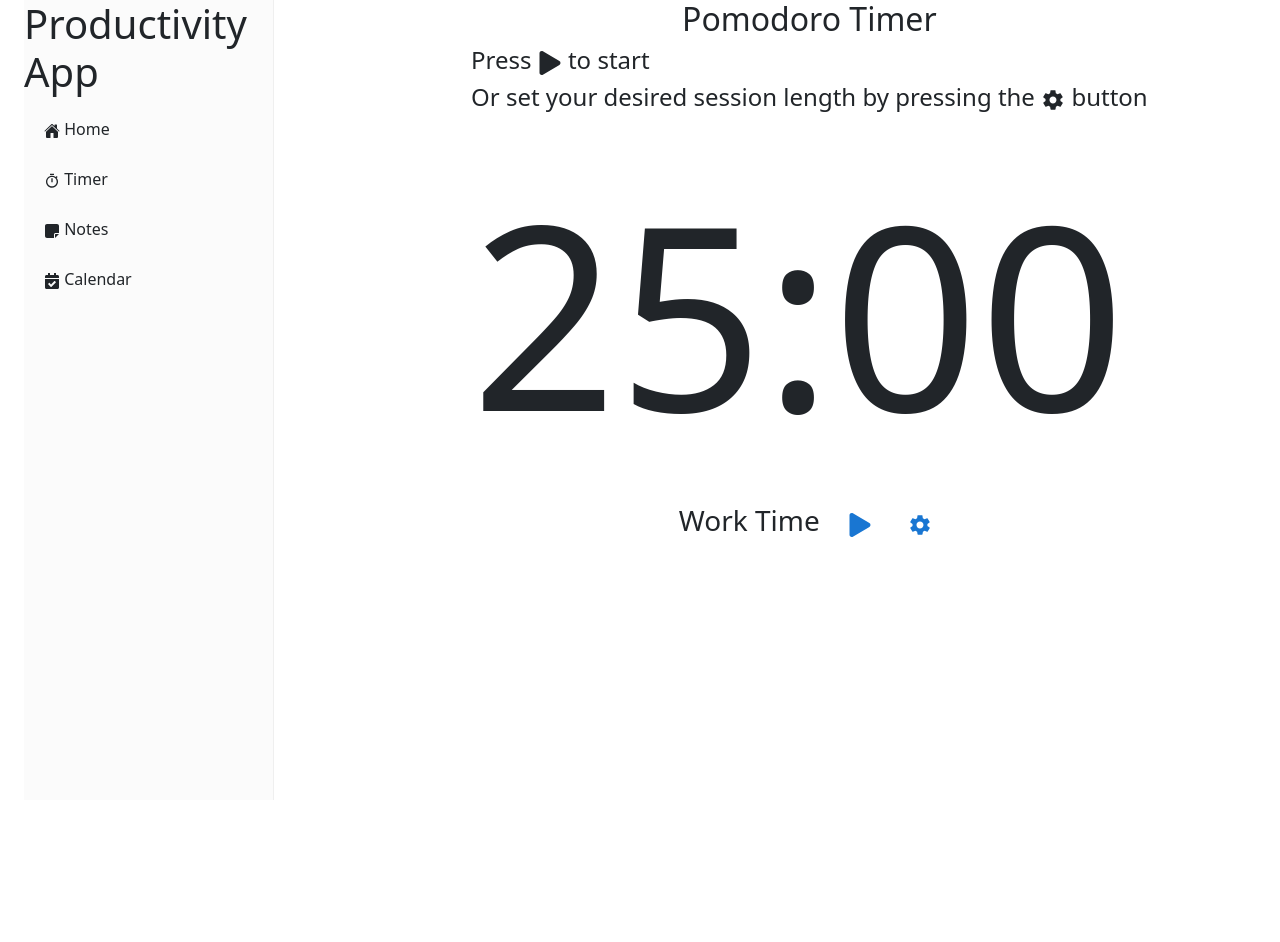
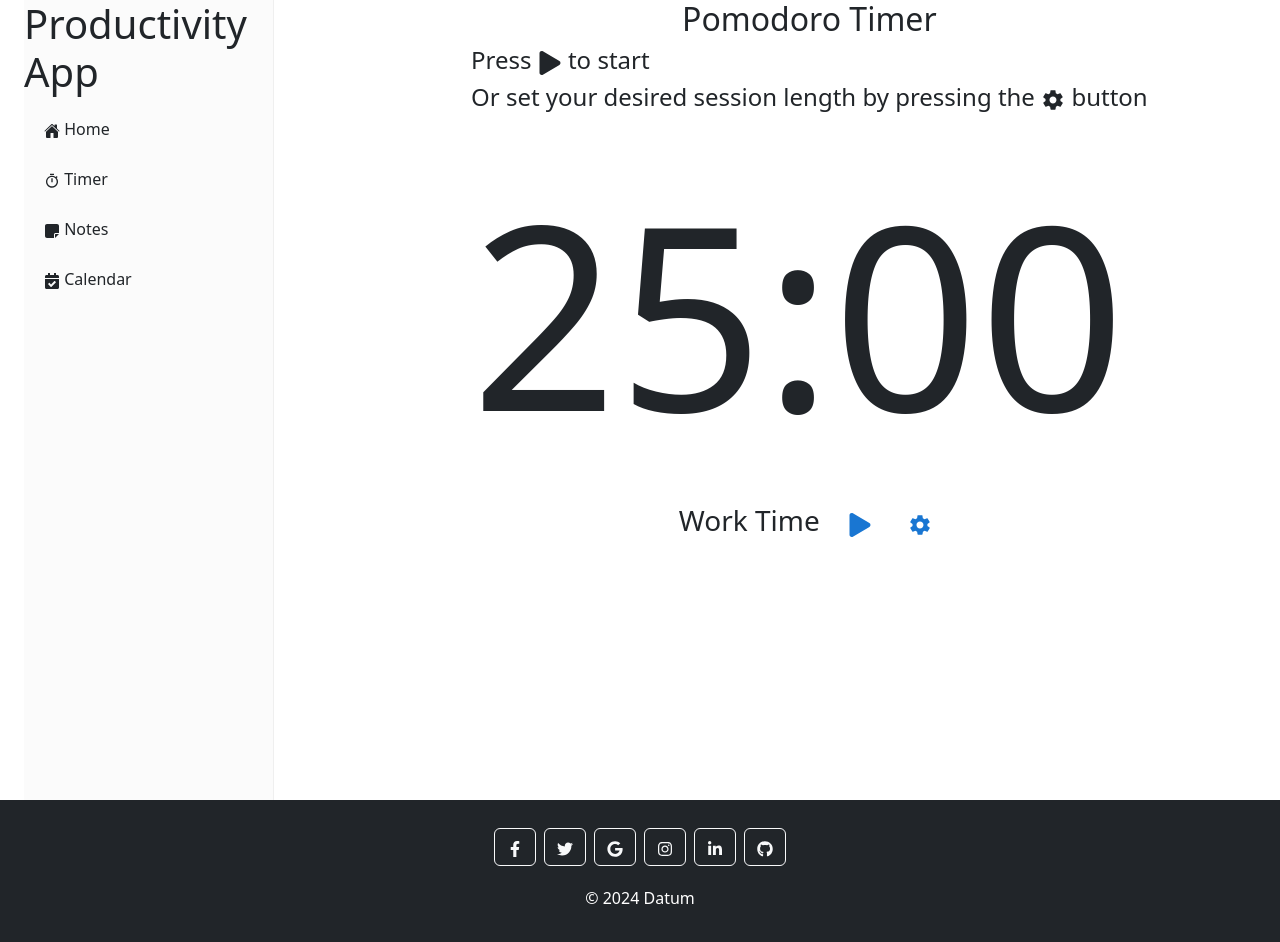
Before and after one commit to dsciocan/TimeWise, a React (Vite) app: page /timer in a window 1280 px wide. Shown: the top 942 px of the page. Before the commit the page ends 800 px from the top, so only its background shows below. Built offline with nearby package versions, Linux system fonts and the light colour scheme.

Commit message:
footer added

```diff
--- a/src/App.jsx
+++ b/src/App.jsx
@@ -7,6 +7,8 @@ import Timer from './components/Timer/Timer';
 import Calendars from './components/Calendar/Calendar';
 import Home from './components/Home/home';
 import Notes from './components/Notes/Notes';
+import Footer from './components/Footer/Footer';
+
 
 
 function App() {
@@ -23,6 +25,7 @@ function App() {
       </Routes>
     </Router>
     </div>
+    <Footer />
     </>
   )
 }
--- a/src/components/Footer/Footer.jsx
+++ b/src/components/Footer/Footer.jsx
@@ -0,0 +1,29 @@
+import React from 'react';
+import { FaFacebookF, FaTwitter, FaGoogle, FaInstagram, FaLinkedinIn, FaGithub } from 'react-icons/fa';
+import { Container, Row, Col } from 'react-bootstrap';
+
+const Footer = () => {
+  return (
+    <footer className="bg-dark text-white py-4">
+      <Container>
+        <Row>
+          <Col className="text-center">
+            <a href="#!" className="btn btn-outline-light btn-floating m-1"><FaFacebookF /></a>
+            <a href="#!" className="btn btn-outline-light btn-floating m-1"><FaTwitter /></a>
+            <a href="#!" className="btn btn-outline-light btn-floating m-1"><FaGoogle /></a>
+            <a href="#!" className="btn btn-outline-light btn-floating m-1"><FaInstagram /></a>
+            <a href="#!" className="btn btn-outline-light btn-floating m-1"><FaLinkedinIn /></a>
+            <a href="#!" className="btn btn-outline-light btn-floating m-1"><FaGithub /></a>
+          </Col>
+        </Row>
+        <Row className="mt-3">
+          <Col className="text-center">
+            <p>&copy; 2024 Datum</p>
+          </Col>
+        </Row>
+      </Container>
+    </footer>
+  );
+};
+
+export default Footer;
```
